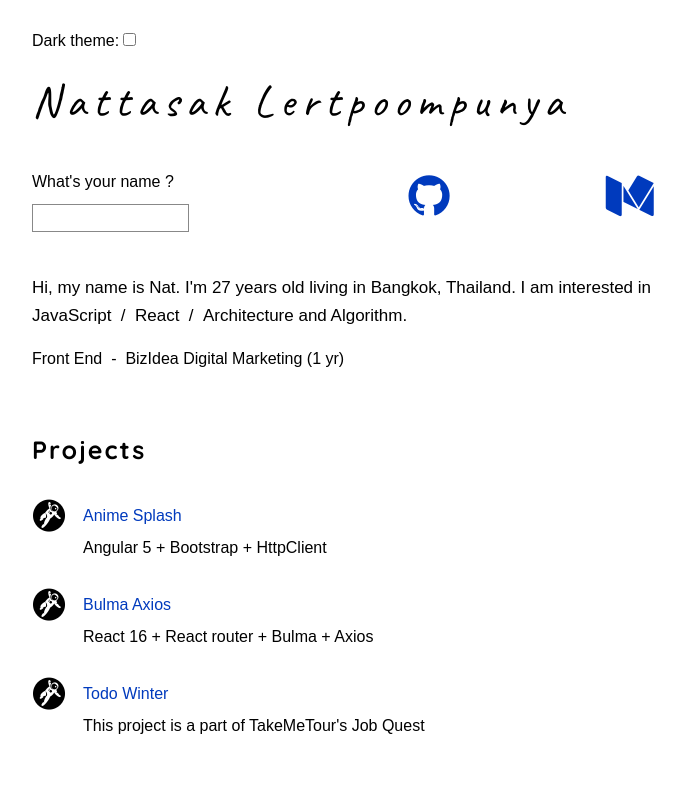
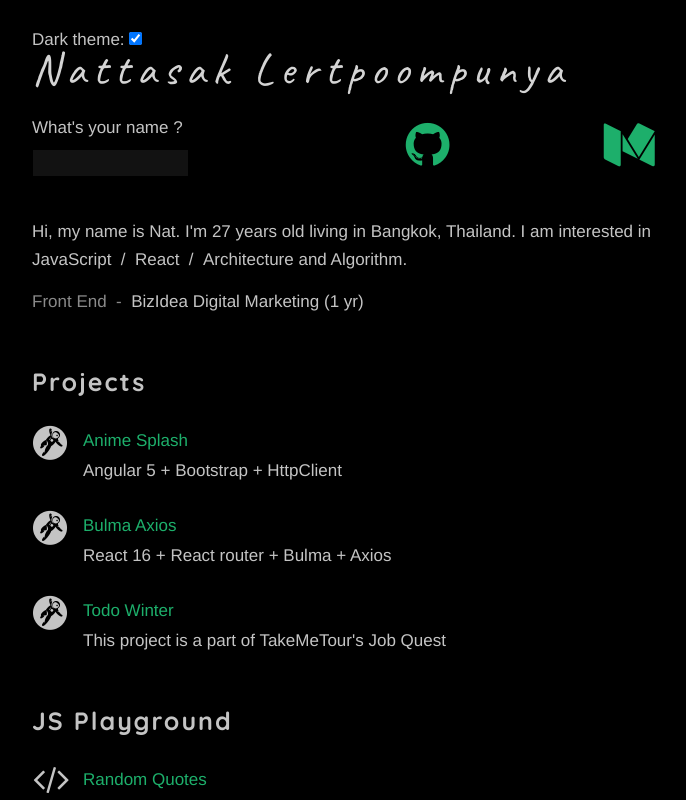
Before and after one commit to Nattasak/my-resume, a React (Create React App) app: page / in a window 1280 px wide. Shown: the top 800 px of the page, without its empty margins (258-944 px from the left). Built offline with nearby package versions, Linux system fonts and the light colour scheme.

Commit message:
fix body css

```diff
--- a/src/App.js
+++ b/src/App.js
@@ -13,7 +13,7 @@
   constructor(props) {
     super(props)
     this.state = {
-      isDark: false
+      isDark: true
     }
   }
 
--- a/src/Styles/About.scss
+++ b/src/Styles/About.scss
@@ -15,7 +15,6 @@
     list-style: none;
     margin: 0;
     padding: 0;
-    //padding: 0 0 0 51px;
 
     .about-item {
       position: relative;
--- a/src/Styles/App.css
+++ b/src/Styles/App.css
@@ -38,9 +38,7 @@
 
 body {
   margin: 0;
-  padding: 0;
-  font: normal 15px/2 Arial, Helvetica, sans-serif;
-  font-size: 100%; }
+  padding: 0; }
 
 a {
   color: #1daf6b;
@@ -51,7 +49,7 @@
     padding-bottom: 3px; }
 
 .App {
-  font-family: sans-serif;
+  font: normal 17px/30px Helvetica, sans-serif;
   background-color: #000;
   color: #c4c4c4; }
   .App > .container {
--- a/src/Styles/App.scss
+++ b/src/Styles/App.scss
@@ -3,8 +3,6 @@
 body {
   margin: 0;
   padding: 0;
-  font: normal 15px/2 Arial, Helvetica, sans-serif;
-  font-size: 100%;
 }
 
 a {
@@ -19,7 +17,7 @@
 }
 
 .App {
-  font-family: sans-serif;
+  font: normal 17px/30px Helvetica, sans-serif;
   background-color: #000;
   color: #c4c4c4;
 
```
